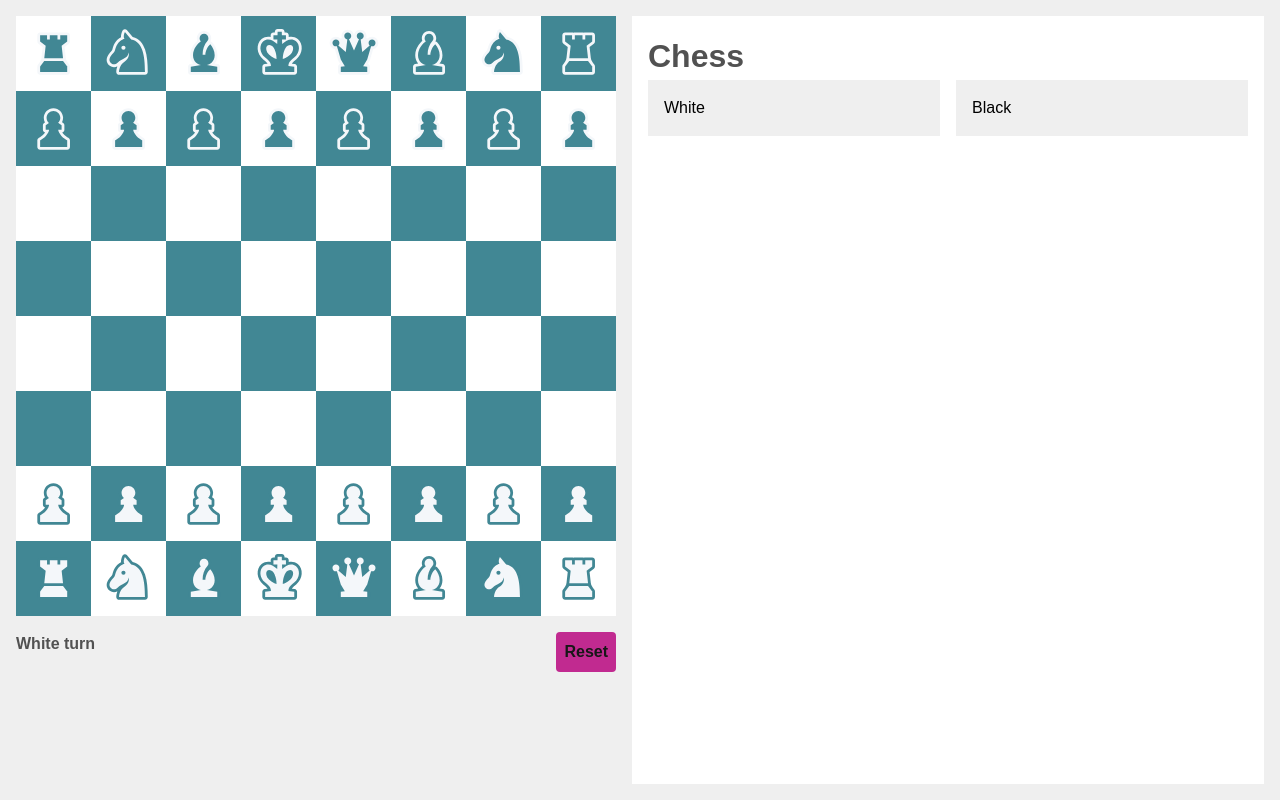
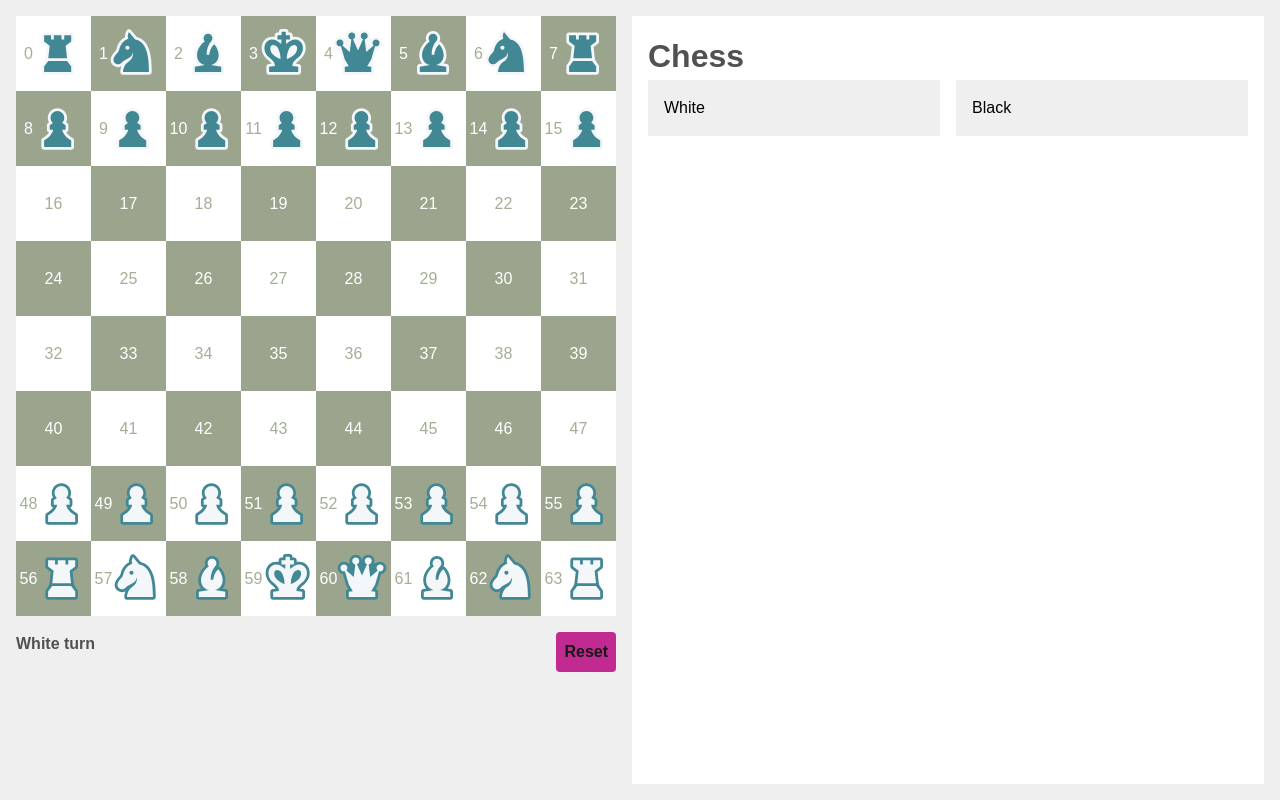
Before and after one commit to ghargrove/next-chess, a Next.js app: page / in a window 1280 px wide. Built offline with nearby package versions, Linux system fonts and the light colour scheme.

Commit message:
Changed game board color

```diff
--- a/app/globals.css
+++ b/app/globals.css
@@ -87,13 +87,13 @@ body {
 }
 
 .black-square {
-  background-color: #418794;
+  background-color: #586b3e8c;
   color: #fff;
 }
 
 .white-square {
   background-color: #fff;
-  color: #418794;
+  color: #586b3e8c;
 }
 
 .highlight-square {
--- a/app/page.tsx
+++ b/app/page.tsx
@@ -98,6 +98,7 @@ export default function Home() {
     <div className="layout">
       <div>
         <Gameboard
+          debug
           currentTurn={turn}
           piecePositions={activePieces}
           onPiecePositionChange={handlePiecePositionChange}
```
